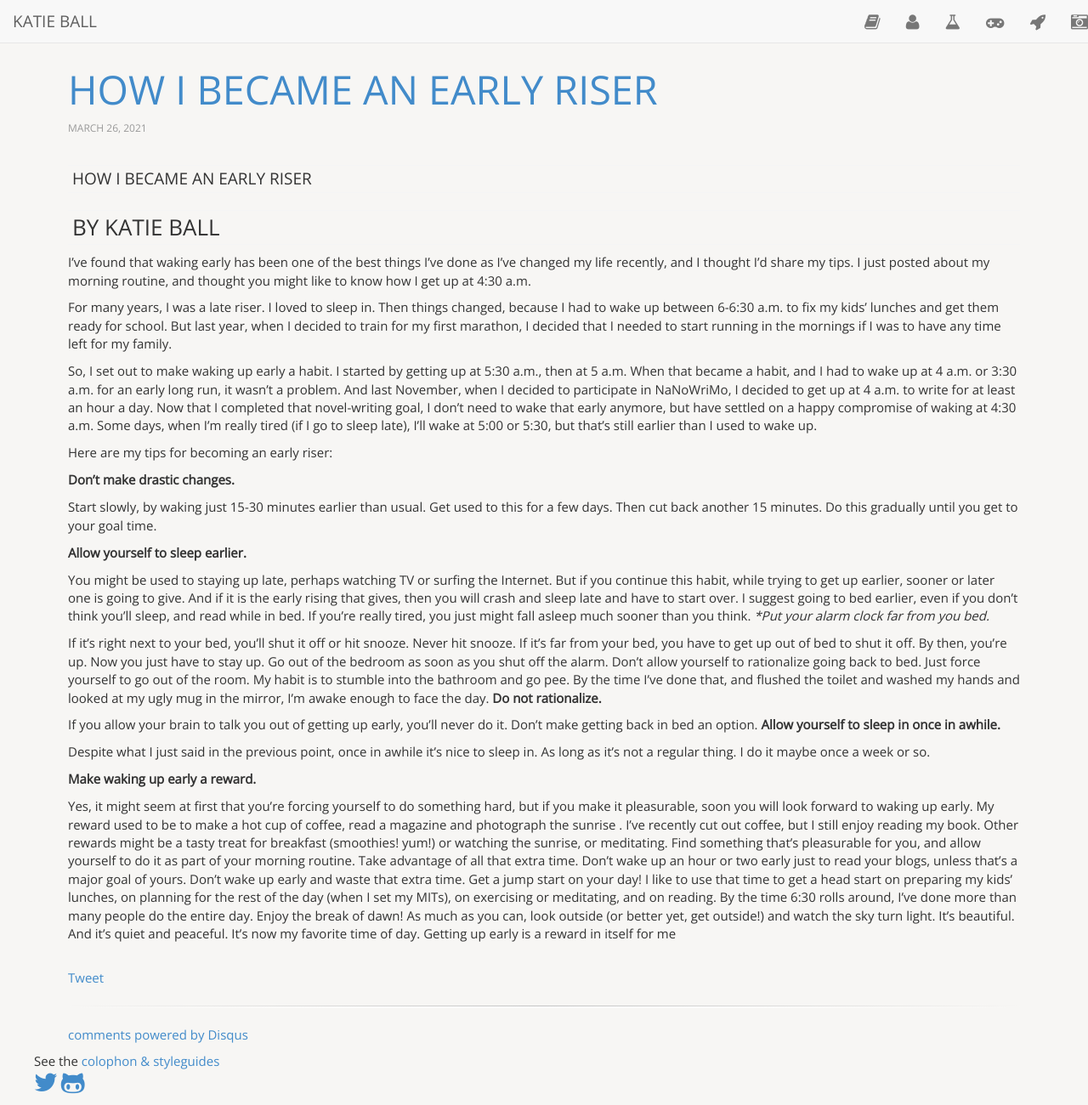
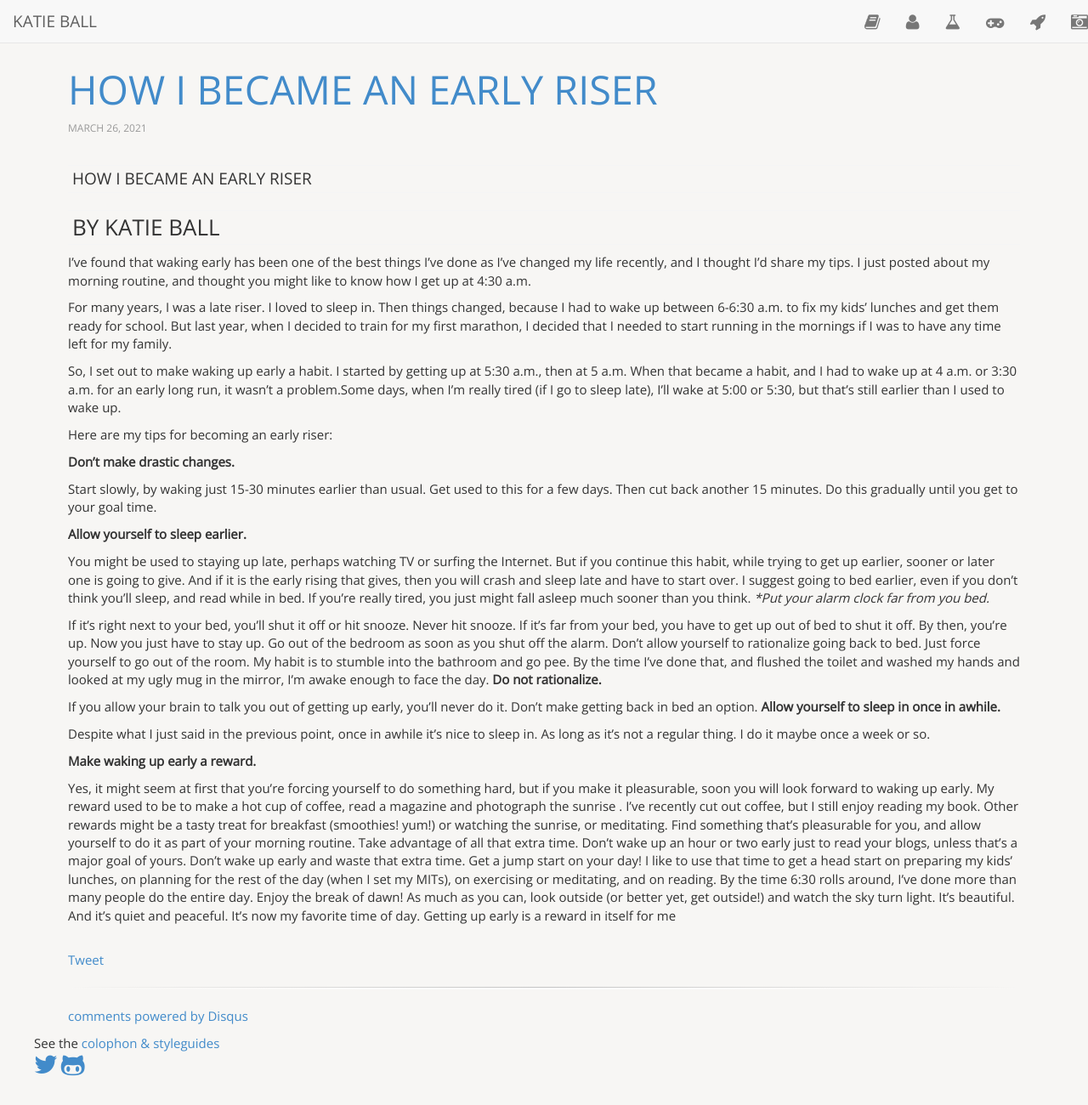
Before and after one commit to roachhd/roachhd.github.io, a Jekyll site: the page built from _posts/2021-03-26-How-I-Became-An-Early-Riser.md, in a window 1280 px wide and 1300 px high. Shown: the whole window at 85% size. Built offline with Jekyll 4.4.1, drawn with Linux system fonts in a browser that asks for light colours; nearby versions of some CDN libraries; comment, search, counter and statistics services are not loaded.

Commit message:
Update 2021-03-26-How-I-Became-An-Early-Riser.md

```diff
--- a/_posts/2021-03-26-How-I-Became-An-Early-Riser.md
+++ b/_posts/2021-03-26-How-I-Became-An-Early-Riser.md
@@ -10,11 +10,26 @@
 
 ### By Katie Ball
 
-I’ve found that waking early has been one of the best things I’ve done as I’ve changed my life recently, and I thought I’d share my tips. I just posted about my morning routine, and thought you might like to know how I get up at 4:30 a.m.
+I’ve found that waking early has been one of the best things I’ve done as I’ve changed my life recently,
+and I thought I’d share my tips.
+I just posted about my morning routine,
+and thought you might like to know how I get up at 4:30 a.m.
 
-For many years, I was a late riser. I loved to sleep in. Then things changed, because I had to wake up between 6-6:30 a.m. to fix my kids’ lunches and get them ready for school. But last year, when I decided to train for my first marathon, I decided that I needed to start running in the mornings if I was to have any time left for my family.
+For many years, I was a late riser.
+I loved to sleep in.
+Then things changed,
+because I had to wake up between 6-6:30 a.m.
+to fix my kids’ lunches and get them ready for school.
+But last year, when I decided to train for my first marathon,
+ I decided that I needed to start running in the mornings if I
+was to have any time left for my family.
 
-So, I set out to make waking up early a habit. I started by getting up at 5:30 a.m., then at 5 a.m. When that became a habit, and I had to wake up at 4 a.m. or 3:30 a.m. for an early long run, it wasn’t a problem. And last November, when I decided to participate in NaNoWriMo, I decided to get up at 4 a.m. to write for at least an hour a day. Now that I completed that novel-writing goal, I don’t need to wake that early anymore, but have settled on a happy compromise of waking at 4:30 a.m. Some days, when I’m really tired (if I go to sleep late), I’ll wake at 5:00 or 5:30, but that’s still earlier than I used to wake up.
+So, I set out to make waking up early a habit.
+I started by getting up at 5:30 a.m.,
+then at 5 a.m. When that became a habit,
+and I had to wake up at 4 a.m. or 3:30 a.m. for an early long run,
+it wasn’t a problem.Some days, when I’m really tired (if I go to sleep late), I’ll wake at 5:00 or 5:30,
+but that’s still earlier than I used to wake up.
 
 Here are my tips for becoming an early riser:
 
```
